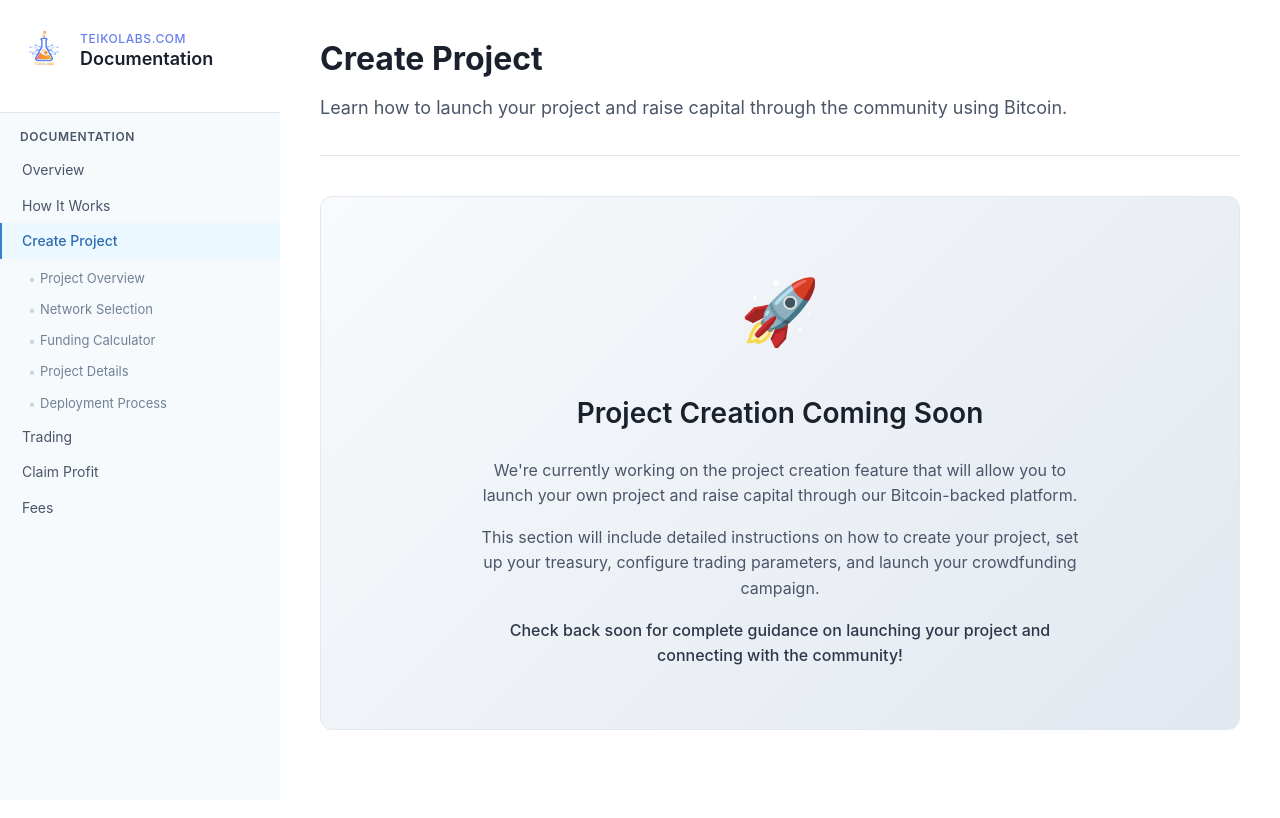
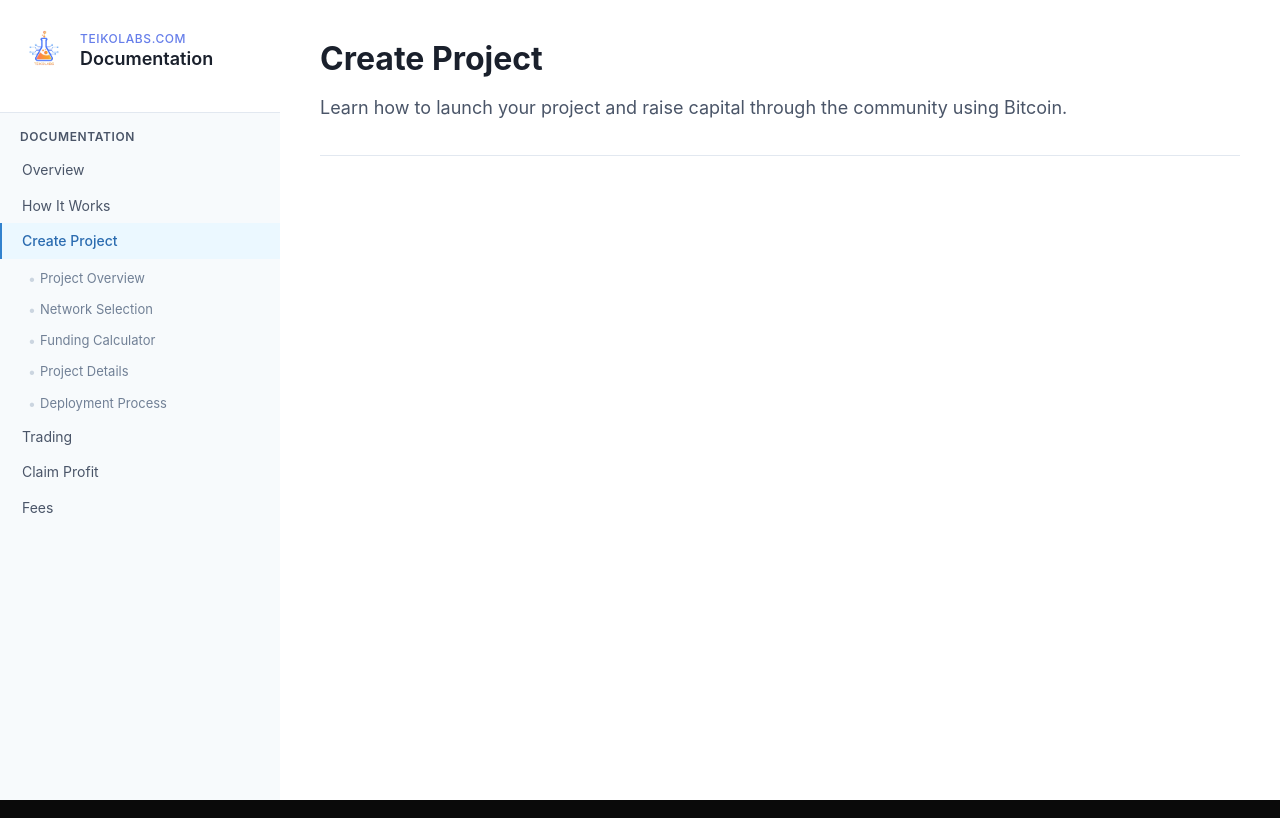
Before and after one commit to Teiko-Nakamoto/TeikoLabs, a Next.js app: page /docs/create-project in a window 1280 px wide. Built offline with nearby package versions, Linux system fonts and the light colour scheme.

Commit message:
Remove coming soon content from Create Project page
- Remove blocking coming soon container and content
- Leave clean docs-body ready for actual project creation content
- Maintain working subsection navigation and interactive components

```diff
--- a/src/app/docs/create-project/page.js
+++ b/src/app/docs/create-project/page.js
@@ -170,23 +170,7 @@ export default function CreateProjectPage() {
           </div>
 
           <div className="docs-body">
-            <section className="docs-section">
-              <div className="coming-soon-container">
-                <div className="coming-soon-icon">🚀</div>
-                <h2>Project Creation Coming Soon</h2>
-                <p>
-                  We're currently working on the project creation feature that will allow you to launch your own
-                  project and raise capital through our Bitcoin-backed platform.
-                </p>
-                <p>
-                  This section will include detailed instructions on how to create your project, set up your treasury,
-                  configure trading parameters, and launch your crowdfunding campaign.
-                </p>
-                <p>
-                  Check back soon for complete guidance on launching your project and connecting with the community!
-                </p>
-              </div>
-            </section>
+
           </div>
         </div>
       </main>
```
